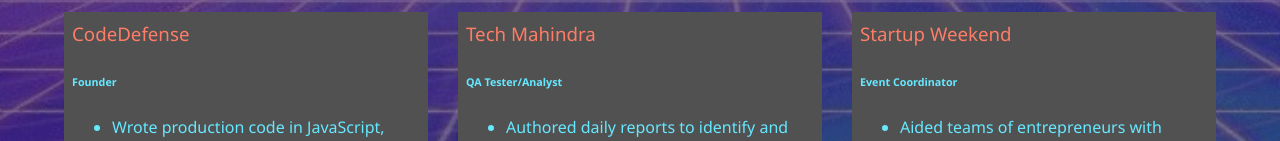
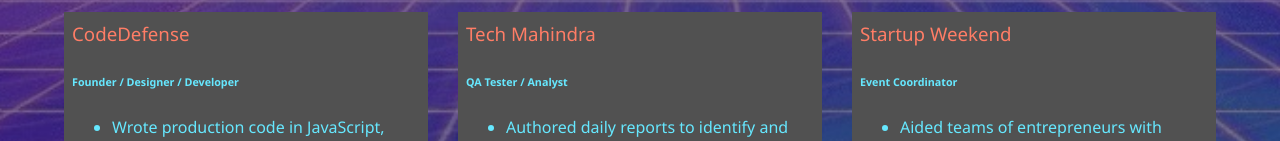
Before and after one commit to ivancraddock/ivancraddock.github.io, a plain HTML site: page about.html in a window 1280 px wide. Shown: the part 606-747 px from the top of the page. Drawn offline with Linux system fonts and the light colour scheme.

Commit message:
typos and minor formatting errors

```diff
--- a/about.html
+++ b/about.html
@@ -67,7 +67,7 @@
 
       <div class="job job-1">
         <h3 class="text-secondary">CodeDefense</h3>
-        <h6>Founder</h6>
+        <h6>Founder / Designer / Developer</h6>
        <ul>
          <li>Wrote production code in JavaScript, HTML5, and CSS.</li>
          <li>Managed a team of developers for an educational gaming website that teaches core programming skills.</li>
@@ -80,7 +80,7 @@
 
       <div class="job job-2">
         <h3 class="text-secondary">Tech Mahindra</h3>
-        <h6>QA Tester/Analyst</h6>
+        <h6>QA Tester / Analyst</h6>
       <ul>
          <li>Authored daily reports to identify and track website issues using TeaLeaf, Jira, and SharePoint.</li>
          <li>Wrote, modified, migrated, merged, and/or closed several hundred Jira tickets</li>
```
